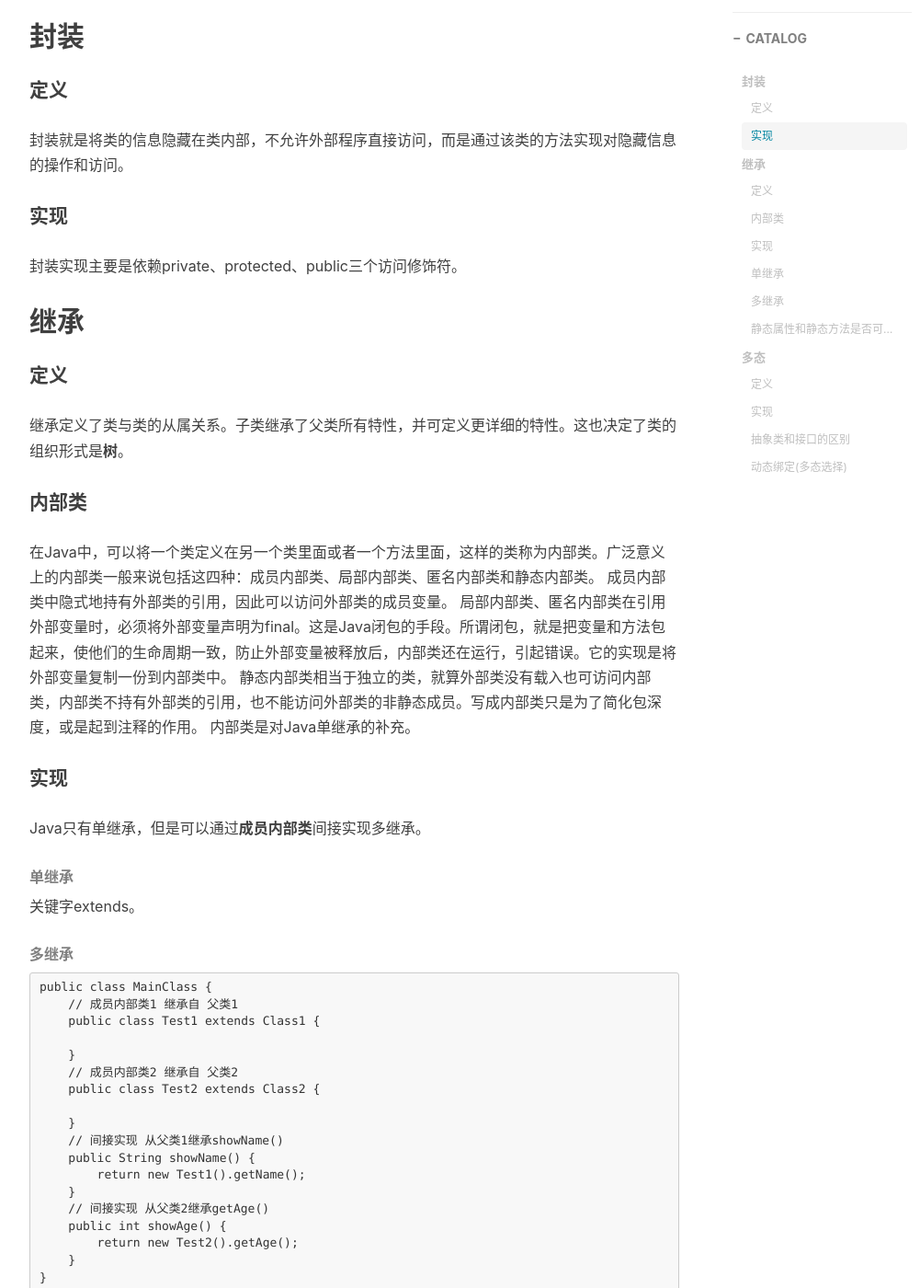
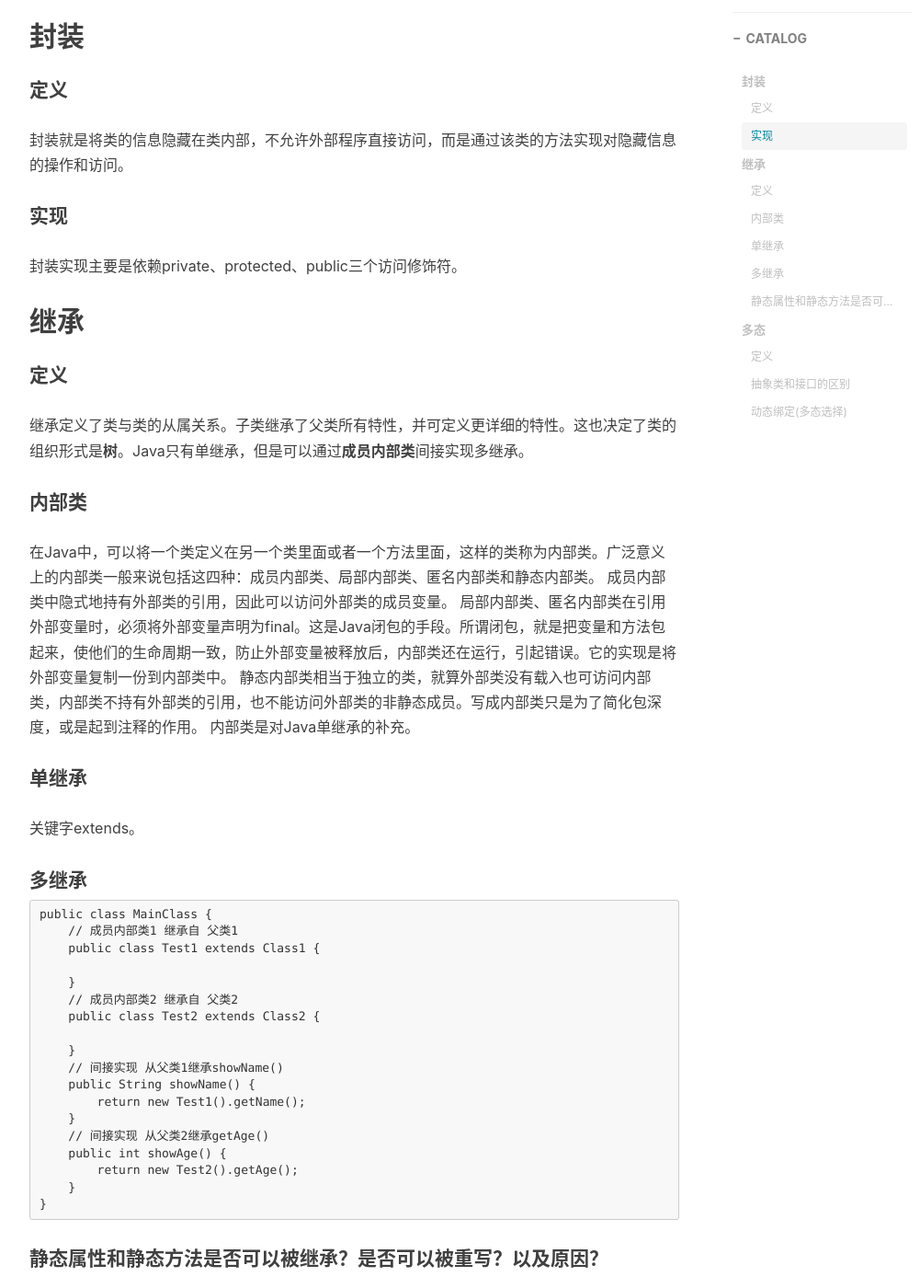
Before and after one commit to candy1126xx/MyBlogggg, a Jekyll site: the page built from _posts/2017-02-06-Java三个特性.md, in a window 1280 px wide and 1400 px high, scrolled down 550 px. Shown: the whole window at 92% size, without its empty margins (233-1234 px from the left). Built offline with Jekyll 4.4.1, drawn with Linux system fonts in a browser that asks for light colours; nearby versions of some CDN libraries; comment, search, counter and statistics services are not loaded; some of the changed text lies outside the part shown.

Commit message:
add post

````diff
--- a/_posts/2017-02-06-Java三个特性.md
+++ b/_posts/2017-02-06-Java三个特性.md
@@ -30,13 +30,10 @@ tags:                               #标签
 静态内部类相当于独立的类，就算外部类没有载入也可访问内部类，内部类不持有外部类的引用，也不能访问外部类的非静态成员。写成内部类只是为了简化包深度，或是起到注释的作用。
 内部类是对Java单继承的补充。
 
-#### 实现
-Java只有单继承，但是可以通过**成员内部类**间接实现多继承。
-
-###### 单继承
+#### 单继承
 关键字extends。
 
-###### 多继承
+#### 多继承
 ```
 public class MainClass {
     // 成员内部类1 继承自 父类1
@@ -58,7 +55,7 @@ public class MainClass {
 }
 ```
 
-###### 静态属性和静态方法是否可以被继承？是否可以被重写？以及原因？
+#### 静态属性和静态方法是否可以被继承？是否可以被重写？以及原因？
 可以被继承，但不可被重写。
 如果子类有与父类同名的静态方法、属性，叫“隐藏”。
 因为静态属性和方法与类相关，在类加载阶段就已经确定了，不是动态绑定，不经过多态选择，声明是谁就是谁的属性和方法。
@@ -70,14 +67,11 @@ public class MainClass {
 编译时多态是静态的，主要是指方法的重载，即在一个类里面，方法名字相同，而参数不同，返回类型可以相同也可以不同。它是根据参数列表的不同来区分不同的方法。
 运行时多态是动态的，主要是指方法的重写，即子类对父类的允许访问的方法的实现过程进行重新编写, 返回值和形参都不能改变。重写使子类可以根据需要，定义特定于自己的行为。
 
-#### 实现
-抽象类(abstract)、接口(interface)、继承(extends)、实现(implements)都可以算是多态的实现基础。
-
-###### 抽象类和接口的区别
+#### 抽象类和接口的区别
 * 抽象类除了不能实例化对象之外，其它功能依然存在。
 * 接口没有构造方法，所有的方法必须是抽象方法，不能包含成员变量，除了**static**和**final**变量。
 * 一个类只能继承一个抽象类，而一个类却可以实现多个接口。
 
-###### 动态绑定(多态选择)
+#### 动态绑定(多态选择)
 程序中定义的引用变量所指向的具体类型和通过该引用变量发出的方法调用在编程时并不确定，而是在程序运行期间才确定，即一个引用变量倒底会指向哪个类的实例对象，该引用变量发出的方法调用到底是哪个类中实现的方法，必须在程序运行期间才能决定。因为在程序运行时才确定具体的类，这样，不用修改源程序代码，就可以让引用变量绑定到各种不同的类实现上，从而导致该引用调用的具体方法随之改变，即不修改程序代码就可以改变程序运行时所绑定的具体代码，让程序可以选择多个运行状态。当使用多态方式调用方法时，不是“引用变量的类型”决定调用谁的方法，而是“实例对象的类型”决定。
 首先检查父类中是否有该方法，如果没有，则编译错误；如果有，再去检查子类的同名方法，如果有则调用子类方法，否则调用父类的方法。
````
Also changed, not shown: other parts of _posts/2017-02-06-Java三个特性.md (+1 -1 lines).
